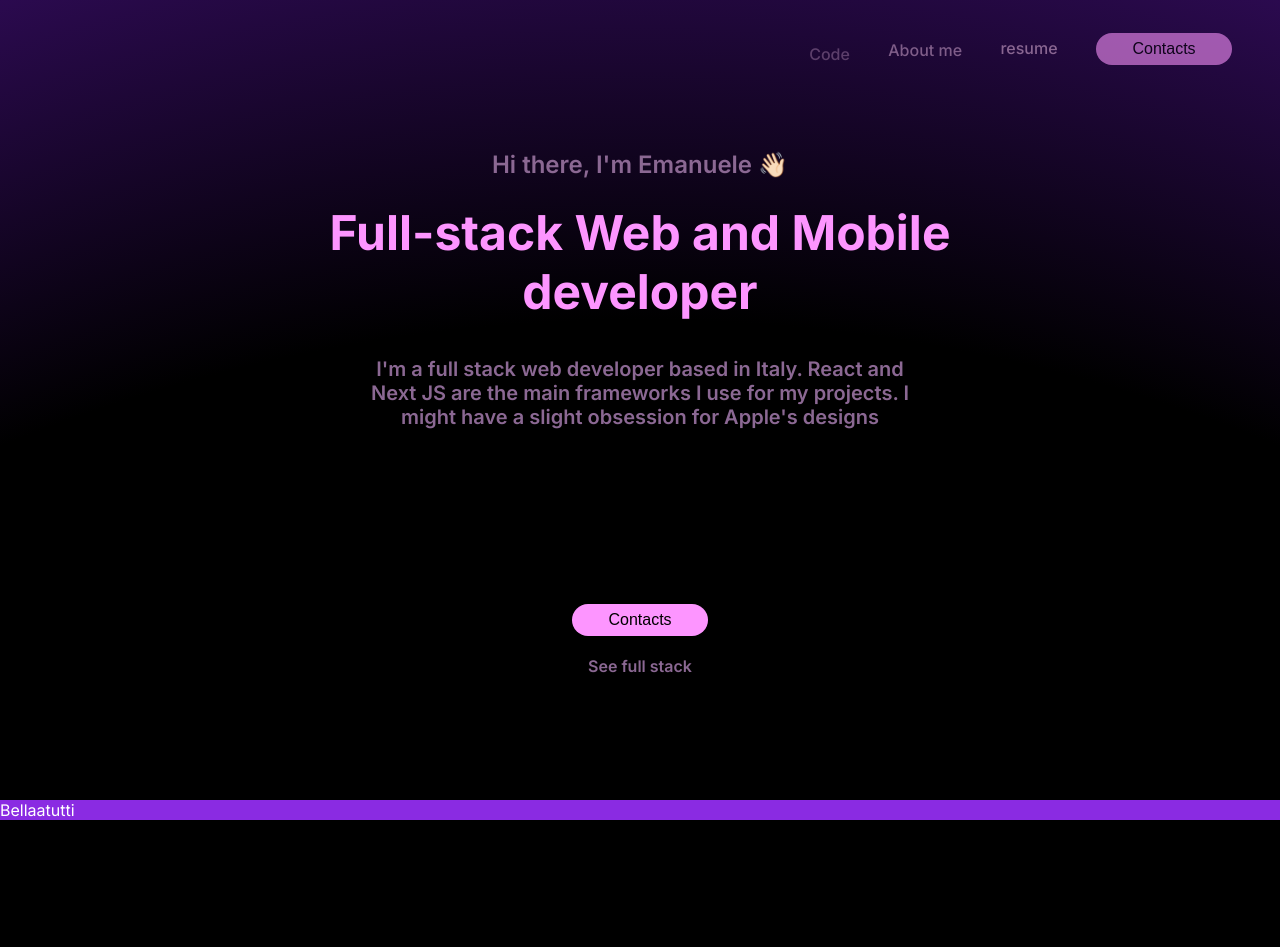
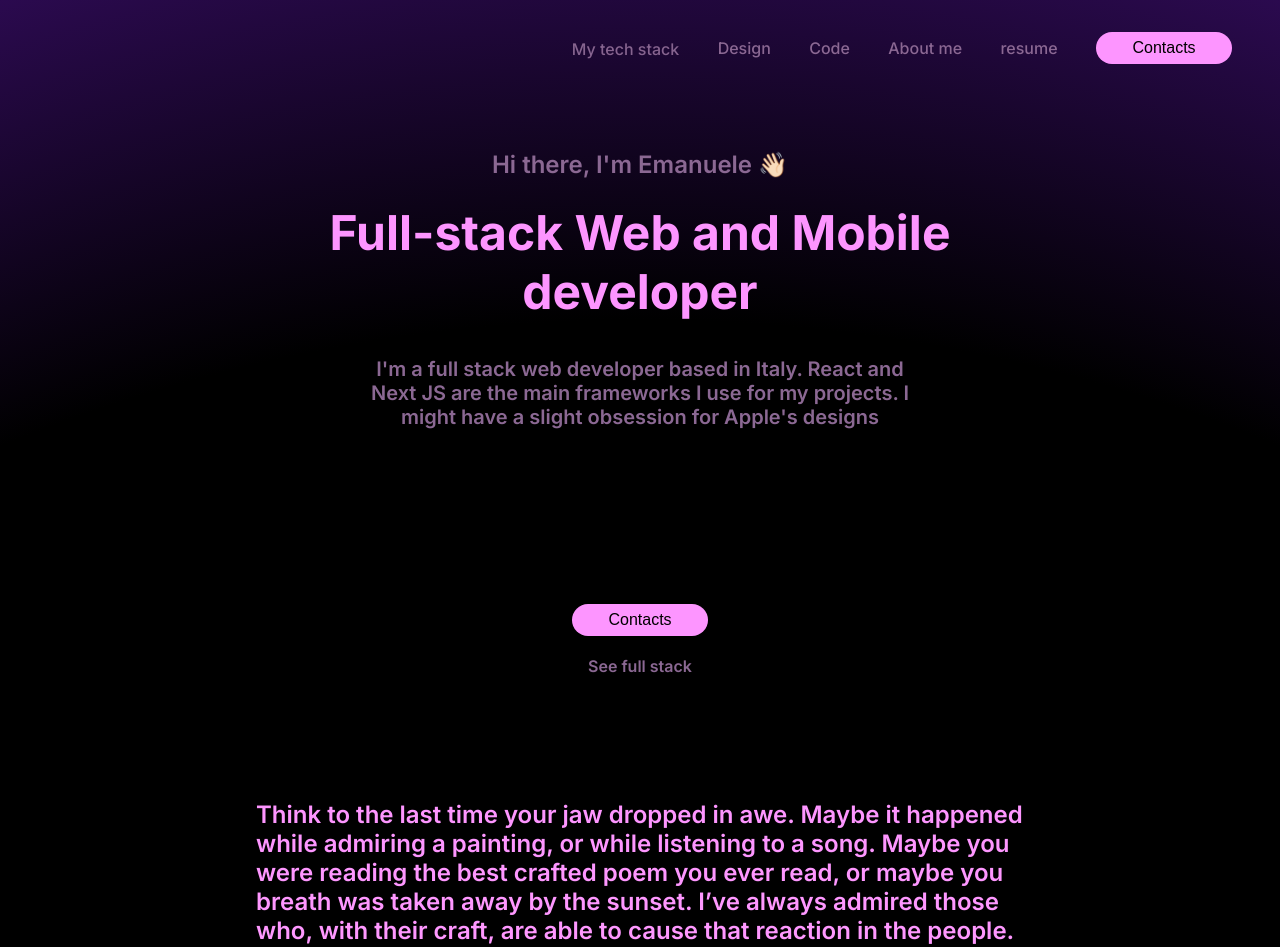
Before and after one commit to EmanueleBB/portfolio, a Next.js app: page / in a window 1280 px wide. Shown: the top 947 px of the page. Before the commit the page ends 820 px from the top, so only its background shows below. Built offline with nearby package versions, Linux system fonts and the light colour scheme.

Commit message:
started refactoring the main layout. Added a main container in order to swipe the whole main left column to left when the stack section gets into the screen

```diff
--- a/app/components/firstText/FirstText.tsx
+++ b/app/components/firstText/FirstText.tsx
@@ -5,7 +5,11 @@ const FirstText = () => {
    return (
       <div className={styles.blackToPinkDiv}>
          <p className={styles.wonderText}>
-            Bellaatutti
+         Think to the last time your jaw dropped in awe. Maybe it happened while admiring a painting, or while listening to a song. Maybe you were reading the best crafted poem you ever read, or maybe you breath was taken away by the sunset.
+
+I’ve always admired those who, with their craft, are able to cause that reaction in the people. Those are the individuals I look up to and praise, those who I get inspiration from.
+
+Whit the hope to be, one day,  one of them.
          </p>
       </div>
    )
--- a/app/components/firstText/firstText.module.css
+++ b/app/components/firstText/firstText.module.css
@@ -1,7 +1,22 @@
 .blackToPinkDiv{
-   background-color: blueviolet;
+   background-image: radial-gradient(circle at center top, black 80%, #2B0A4F 100%, #AF4DC9 160%, #F9A2F0 220%);
+   height:150vh;
+   width:100vw;
+   position:relative;
+   left:0;
+   display:flex;
+   flex-direction: column;
+   align-items: center;
 }
 
 .wonderText{
    color:white;
+   font-size:24px;
+   font-weight: 600;
+   letter-spacing: -4%;
+   width:60vw;
+   background: linear-gradient(to bottom, var(--main-pink),rgb(255, 153, 255));
+   background-clip:text;
+  -webkit-background-clip: text;
+  -webkit-text-fill-color: transparent;
 }
--- a/app/components/hero/HeroSection.tsx
+++ b/app/components/hero/HeroSection.tsx
@@ -78,31 +78,31 @@ const HeroSection = () => {
 
 	//This useEffect handles the left/right swipe
 
-	useEffect(() => {
-		const handleStackIsOnScreenChange = () => {
-			if (!stackIsOnScreen) {
-				gsap.to(heroMainDivRef.current, {
-					xPercent: 0,
-					duration: 1,
-					ease: 'power2.inOut',
-				});
-			} else {
-				gsap.to(heroMainDivRef.current, {
+	// useEffect(() => {
+	// 	const handleStackIsOnScreenChange = () => {
+	// 		if (!stackIsOnScreen) {
+	// 			gsap.to(heroMainDivRef.current, {
+	// 				xPercent: 0,
+	// 				duration: 1,
+	// 				ease: 'power2.inOut',
+	// 			});
+	// 		} else {
+	// 			gsap.to(heroMainDivRef.current, {
 
-					xPercent: -100,
-					duration:1,
-					ease: 'power2.inOut',
-				});
-			}
-		};
+	// 				xPercent: -100,
+	// 				duration:1,
+	// 				ease: 'power2.inOut',
+	// 			});
+	// 		}
+	// 	};
 
-		handleStackIsOnScreenChange(); // I execute the animation on the first loading (the div will remain still)
+	// 	handleStackIsOnScreenChange(); // I execute the animation on the first loading (the div will remain still)
 
-		return () => {
-		  // Rimuovi l'ascoltatore dell'evento quando il componente viene smontato
-		  handleStackIsOnScreenChange();
-		};
-	}, [stackIsOnScreen]);
+	// 	return () => {
+	// 	  // Rimuovi l'ascoltatore dell'evento quando il componente viene smontato
+	// 	  handleStackIsOnScreenChange();
+	// 	};
+	// }, [stackIsOnScreen]);
 
 
 
--- /dev/null
+++ b/app/components/mainContainer/MainContainer.tsx
@@ -0,0 +1,57 @@
+'use client'
+
+import useStackStore from '@/app/stores/StackStore';
+import gsap from 'gsap';
+import React, { ReactNode, useEffect, useRef } from 'react'
+
+
+interface MainContainerProps{
+   children:ReactNode;
+}
+
+
+
+
+
+
+const MainContainer:React.FC<MainContainerProps> = ({children}) => {
+
+   const {stackIsOnScreen} = useStackStore();
+   const mainContainerRef = useRef(null);
+
+   //This useEffect handles the left/right swipe
+   useEffect(() => {
+
+      const handleStackIsOnScreenChange = () => {
+         if (!stackIsOnScreen) {
+            gsap.to(mainContainerRef.current, {
+               xPercent: 0,
+               duration: 1,
+               ease: 'power2.inOut',
+            });
+         } else {
+            gsap.to(mainContainerRef.current, {
+
+               xPercent: -100,
+               duration:1,
+               ease: 'power2.inOut',
+            });
+         }
+      };
+
+      handleStackIsOnScreenChange(); // I execute the animation on the first loading (the div will remain still)
+
+      return () => {
+        // Rimuovi l'ascoltatore dell'evento quando il componente viene smontato
+        handleStackIsOnScreenChange();
+      };
+   }, [stackIsOnScreen]);
+
+   return (
+      <div ref={mainContainerRef}>
+         {children}
+      </div>
+   )
+}
+
+export default MainContainer
--- a/app/components/stack/stack.module.css
+++ b/app/components/stack/stack.module.css
@@ -10,6 +10,7 @@
    color:white;
    display:flex;
    overflow-x:scroll;
+   overflow-y: hidden;
 
    box-sizing: border-box;
    transform: none;
--- a/app/layout.tsx
+++ b/app/layout.tsx
@@ -5,6 +5,7 @@ import Navbar from './components/navbar/Navbar'
 import HeroSection from './components/hero/HeroSection'
 import Stack from './components/stack/Stack'
 import FirstText from './components/firstText/FirstText'
+import MainContainer from './components/mainContainer/MainContainer'
 
 
 const inter = Inter({ subsets: ['latin'] })
@@ -23,9 +24,11 @@ export default function RootLayout({
 		<html lang="en">
 			<body className={inter.className}>
 				<Navbar/>
-				<HeroSection/>
 				<Stack/>
-				<FirstText/>
+				<MainContainer>
+					<HeroSection/>
+					<FirstText/>
+				</MainContainer>
 				{children}
 			</body>
 
```
